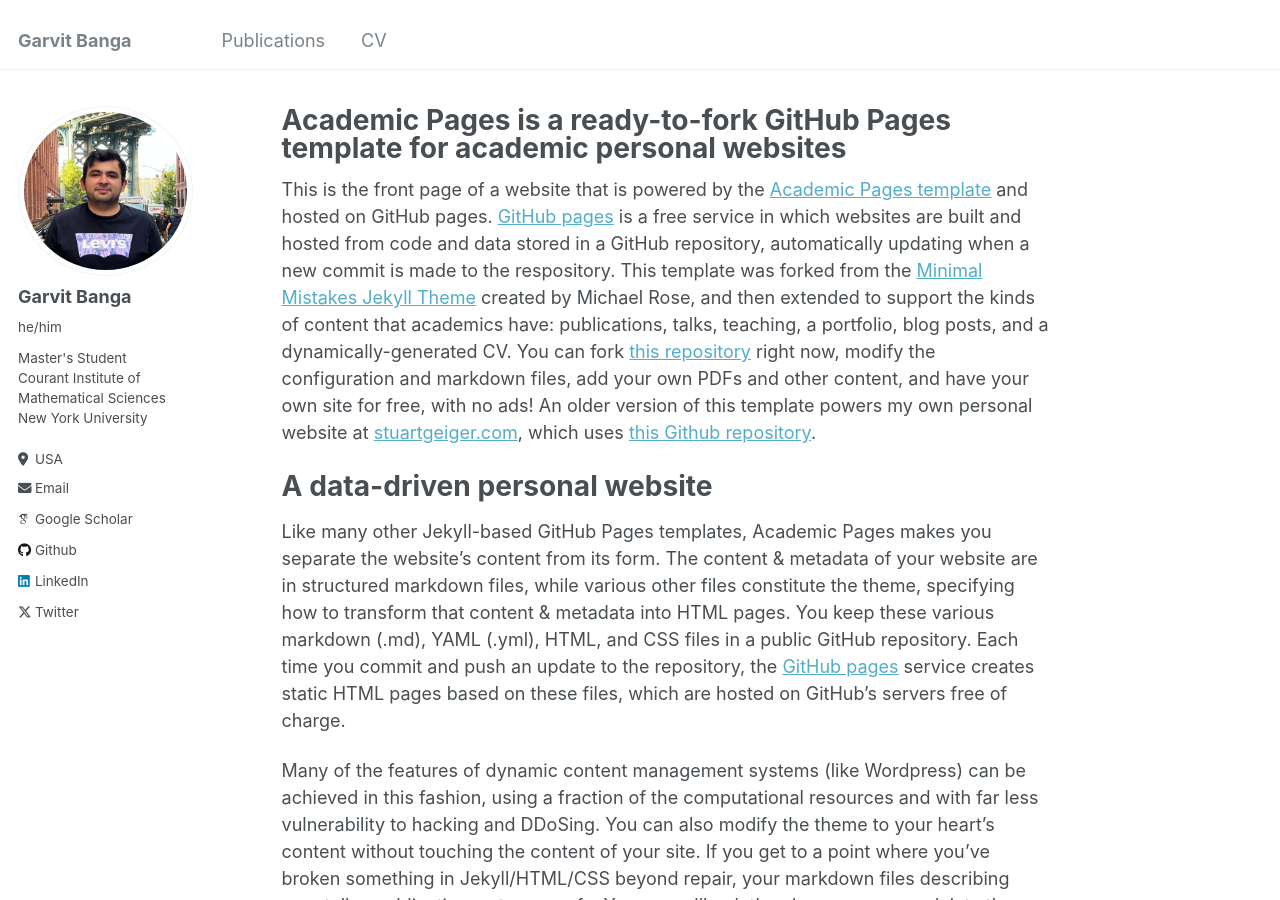
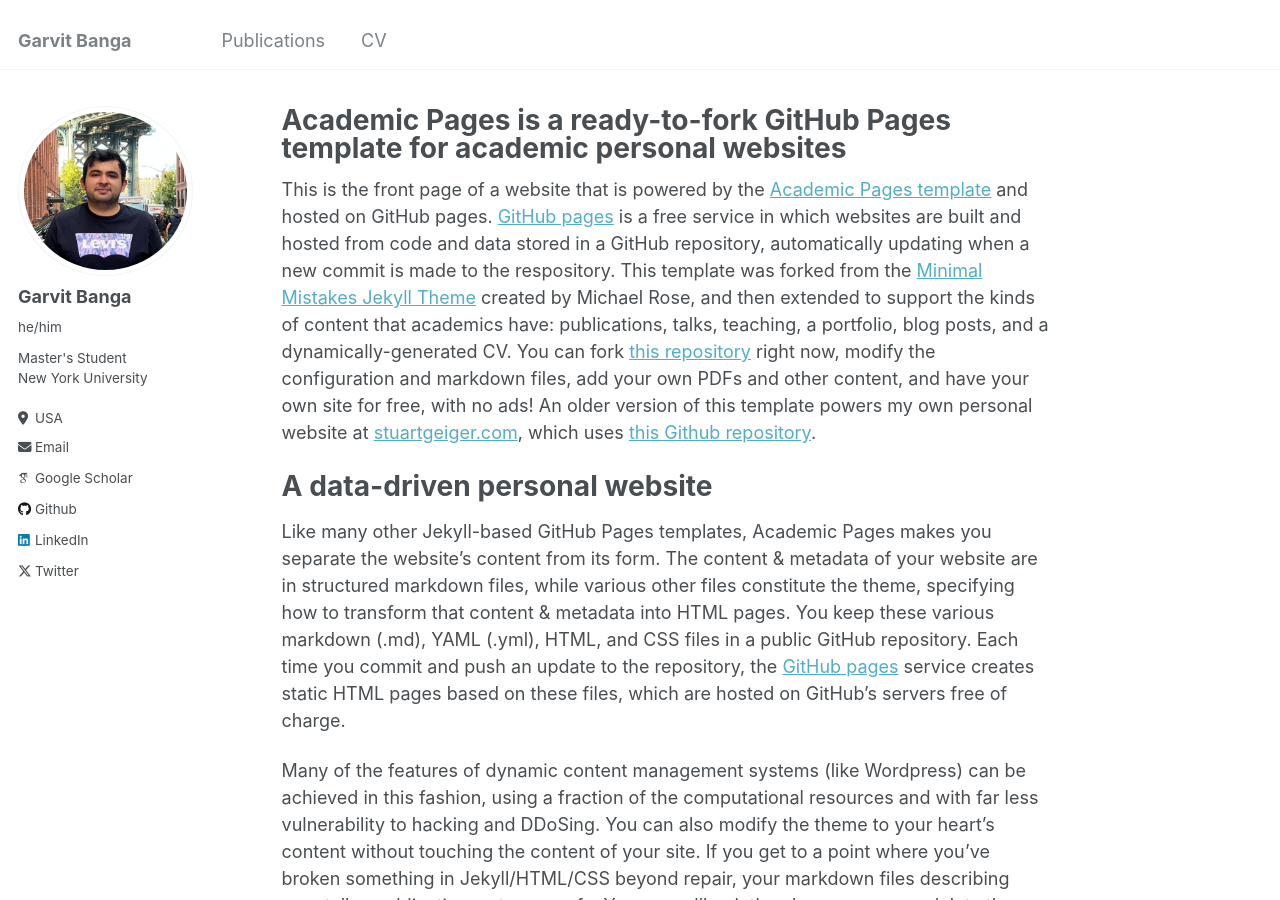
Before and after one commit to GarvitBanga/garvitbanga.github.io, a Jekyll site: the page built from _pages/about.md, in a window 1280 px wide and 900 px high. Built offline with Jekyll 4.4.1, drawn with Linux system fonts in a browser that asks for light colours; some web fonts are replaced.

Commit message:
Update author-profile.html

```diff
--- a/_includes/author-profile.html
+++ b/_includes/author-profile.html
@@ -17,7 +17,7 @@
   <div class="author__content">
     <h3 class="author__name">{{ author.name }}</h3>
     {% if author.pronouns %}<p class="author__pronouns">{{ author.pronouns }}</p>{% endif %}
-    {% if author.bio %}<p class="author__bio">{{ author.bio}} <br>Courant Institute of Mathematical Sciences <br>New York University</p>{% endif %}
+    {% if author.bio %}<p class="author__bio">{{ author.bio}} <br>New York University</p>{% endif %}
   </div>
 
   <div class="author__urls-wrapper">
```
